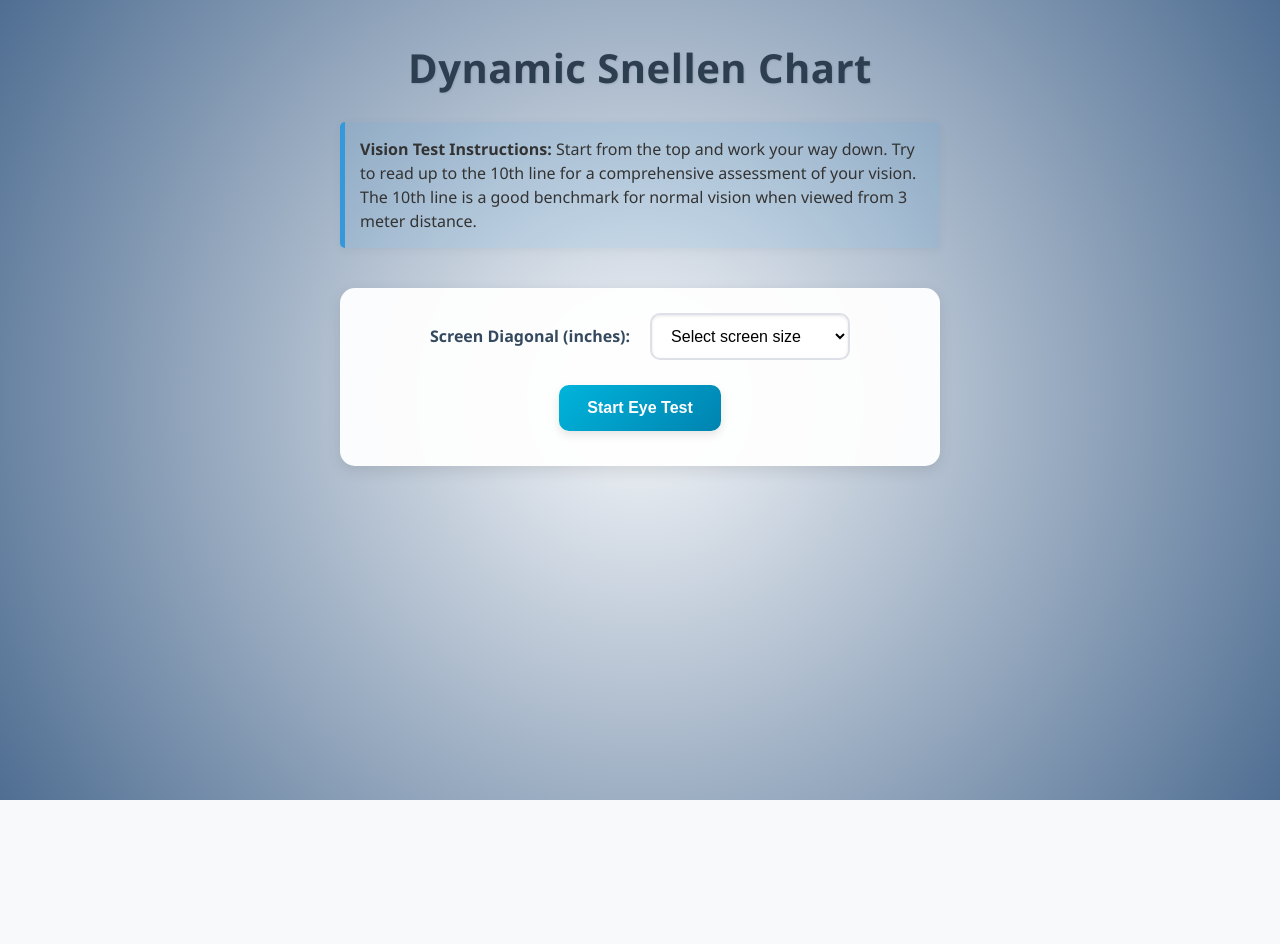
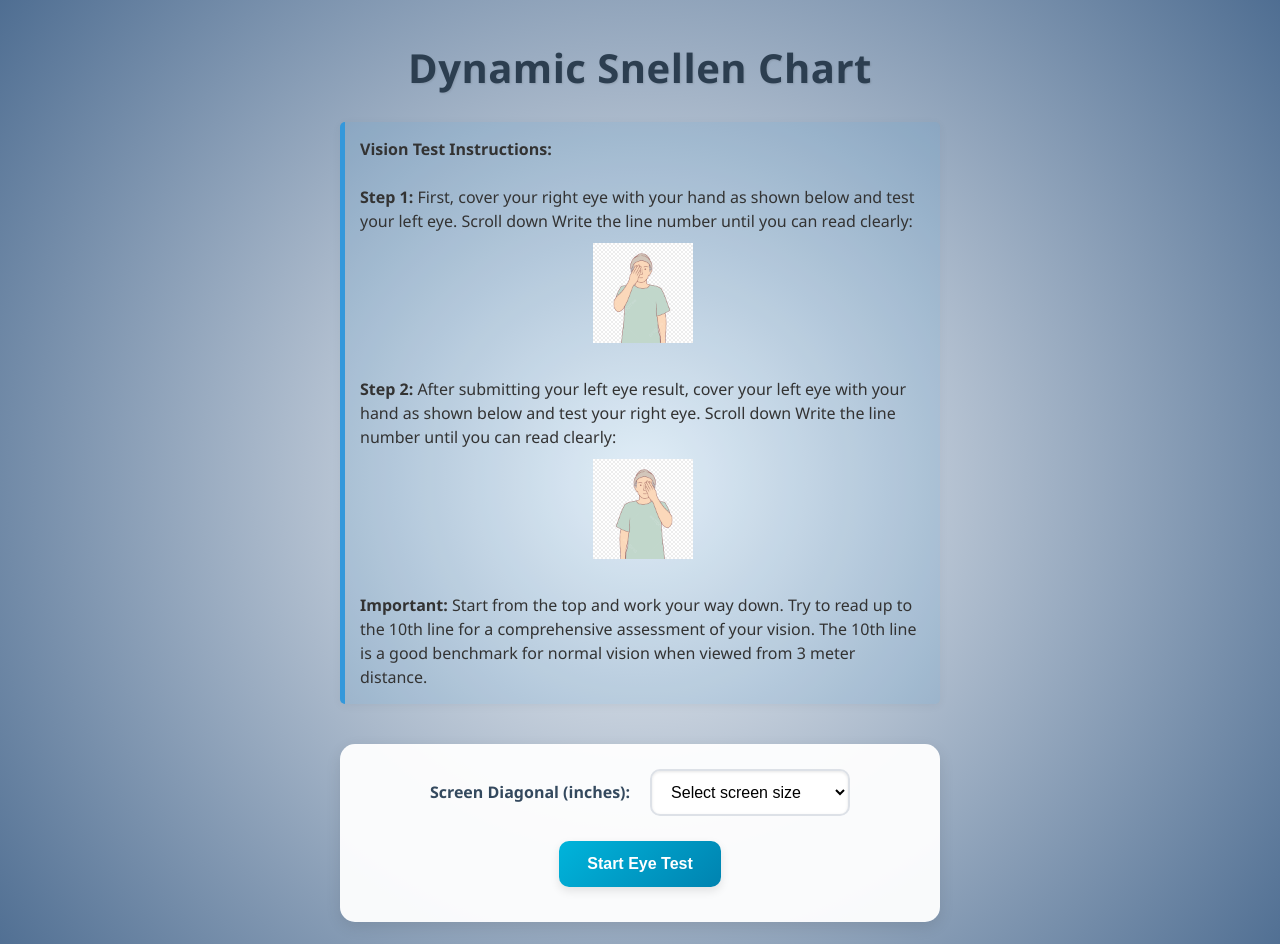
Before and after one commit to ASUR12ZURVAN/WEBAPP-EYESPHERE, a Django app: page /Myopia_Test/ in a window 1280 px wide. Shown: the top 944 px of the page. Before the commit the page ends 800 px from the top, so only its background shows below. Run offline with Django 5.2, Linux system fonts and the light colour scheme; some libraries are stand-ins or nearby versions.

Commit message:
....
...

```diff
--- a/webapp/Templates/hd.html
+++ b/webapp/Templates/hd.html
@@ -1,3 +1,4 @@
+{% load static %}
 <!DOCTYPE html>
 <html>
 <head>
@@ -380,8 +381,15 @@
     <div class="container">
         <h1>Dynamic Snellen Chart</h1>
 
-        <div class="message-box">
-            <strong>Vision Test Instructions:</strong> Start from the top and work your way down. Try to read up to the 10th line for a comprehensive assessment of your vision. The 10th line is a good benchmark for normal vision when viewed from 3 meter distance.
+          <div class="message-box">
+            <strong>Vision Test Instructions:</strong><br><br>
+            <strong>Step 1:</strong> First, cover your right eye with your hand as shown below and test your left eye. Scroll down Write the line number until you can read clearly:<br>
+            <img src="{% static 'left.jpg' %}" alt="Cover right eye" style="max-width: 100px; margin: 10px auto; display: block;"><br>
+
+            <strong>Step 2:</strong> After submitting your left eye result, cover your left eye with your hand as shown below and test your right eye. Scroll down Write the line number until you can read clearly:<br>
+            <img src="{% static 'right.jpg' %}" alt="Cover left eye" style="max-width: 100px; margin: 10px auto; display: block;"><br>
+
+            <strong>Important:</strong> Start from the top and work your way down. Try to read up to the 10th line for a comprehensive assessment of your vision. The 10th line is a good benchmark for normal vision when viewed from 3 meter distance.
         </div>
 
         <div class="current-eye-indicator" id="currentEyeIndicator" style="display: none;">
@@ -623,6 +631,9 @@ function submitResultsToBackend() {
             event.preventDefault();
 
             showLoading();
+            document.querySelector('.message-box').style.display = 'none';
+            window.scrollTo({ top: 0, behavior: 'smooth' });
+
             const diagonal_inch = parseFloat(document.getElementById('diagonal').value);
             const ppi = getScreenPPI(diagonal_inch);
             pixelSizes = calculatePixelSizes(ppi);
```
Also changed, not shown: webapp/Templates/left eye.jpg (added), webapp/Templates/right eye.jpg (added), webapp/static/left.jpg (added), webapp/static/right.jpg (added), 2 other files.
